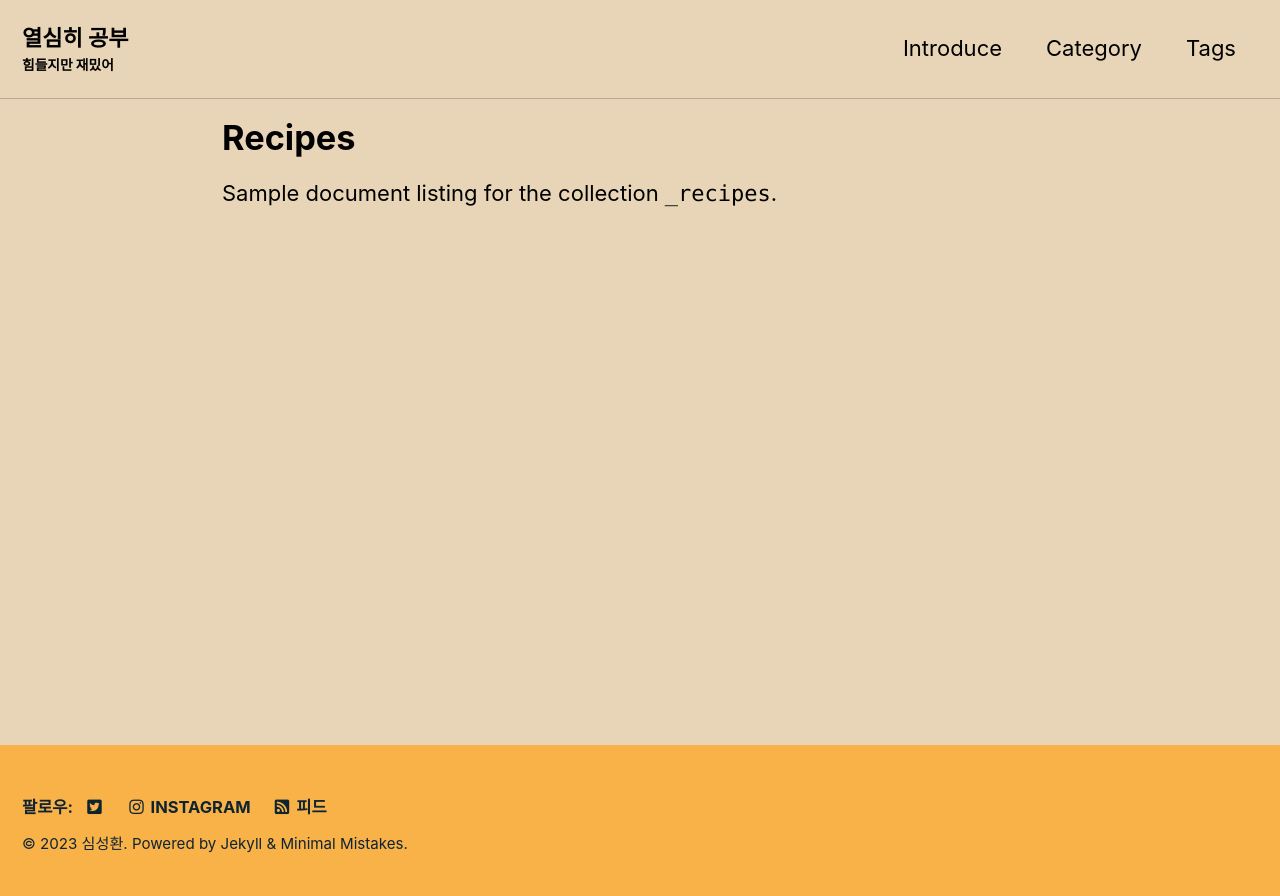
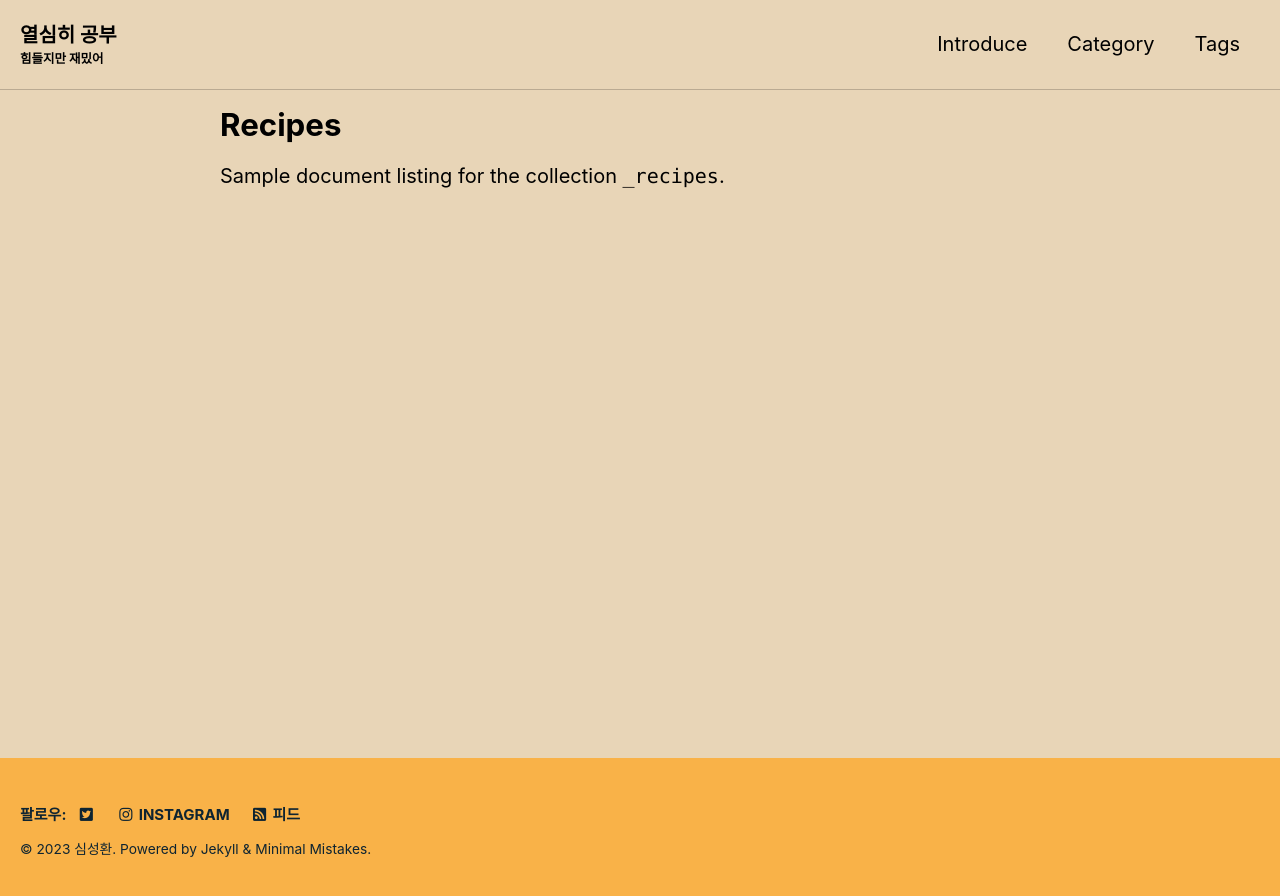
Before and after one commit to hwan129/hwan129.github.io, a Jekyll site: the page built from _pages/recipes-archive.md, in a window 1280 px wide. Shown: the top 896 px of the page. Built offline with Jekyll 4.4.1, drawn with Linux system fonts in a browser that asks for light colours; cached includes are drawn as plain includes.

Commit message:
remove error

```diff
--- a/_includes/head/custom.html
+++ b/_includes/head/custom.html
@@ -1,11 +1,5 @@
 <!-- start custom head snippets -->
 
 <!-- insert favicons. use https://realfavicongenerator.net/ -->
-<link rel="apple-touch-icon" sizes="180x180" href="{{site.baseurl}}/apple-touch-icon.png">
-<link rel="icon" type="image/png" sizes="32x32" href="{{site.baseurl}}/favicon-32x32.png">
-<link rel="icon" type="image/png" sizes="16x16" href="{{site.baseurl}}/favicon-16x16.png">
-<link rel="manifest" href="{{site.baseurl}}/site.webmanifest">
-<link rel="mask-icon" href="{{site.baseurl}}/safari-pinned-tab.svg" color="#5bbad5">
-<meta name="msapplication-TileColor" content="#da532c">
-<meta name="theme-color" content="#ffffff">
+
 <!-- end custom head snippets -->
--- a/_sass/minimal-mistakes/_reset.scss
+++ b/_sass/minimal-mistakes/_reset.scss
@@ -19,7 +19,7 @@
   }
 
   @include breakpoint($x-large) {
-    font-size: 22px;
+    font-size: 20px;
   }
 
   -webkit-text-size-adjust: 100%;
```
